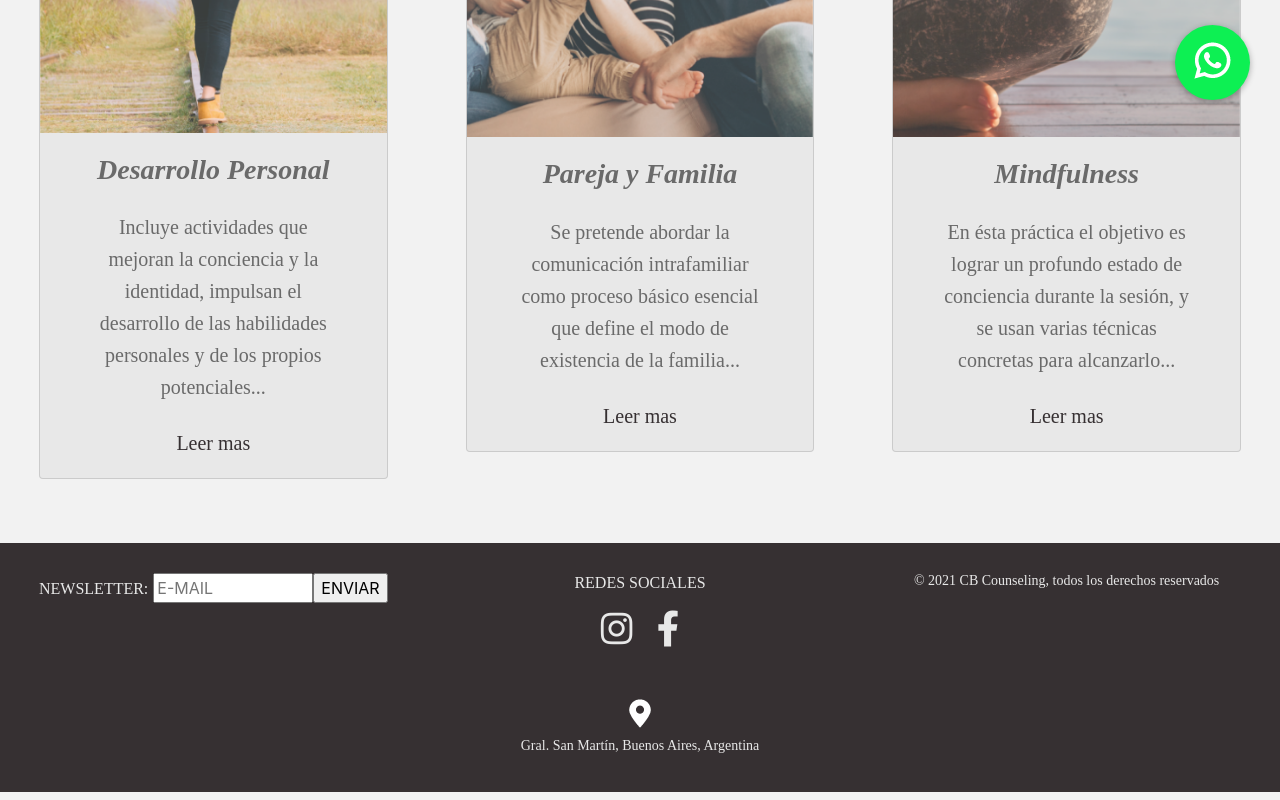
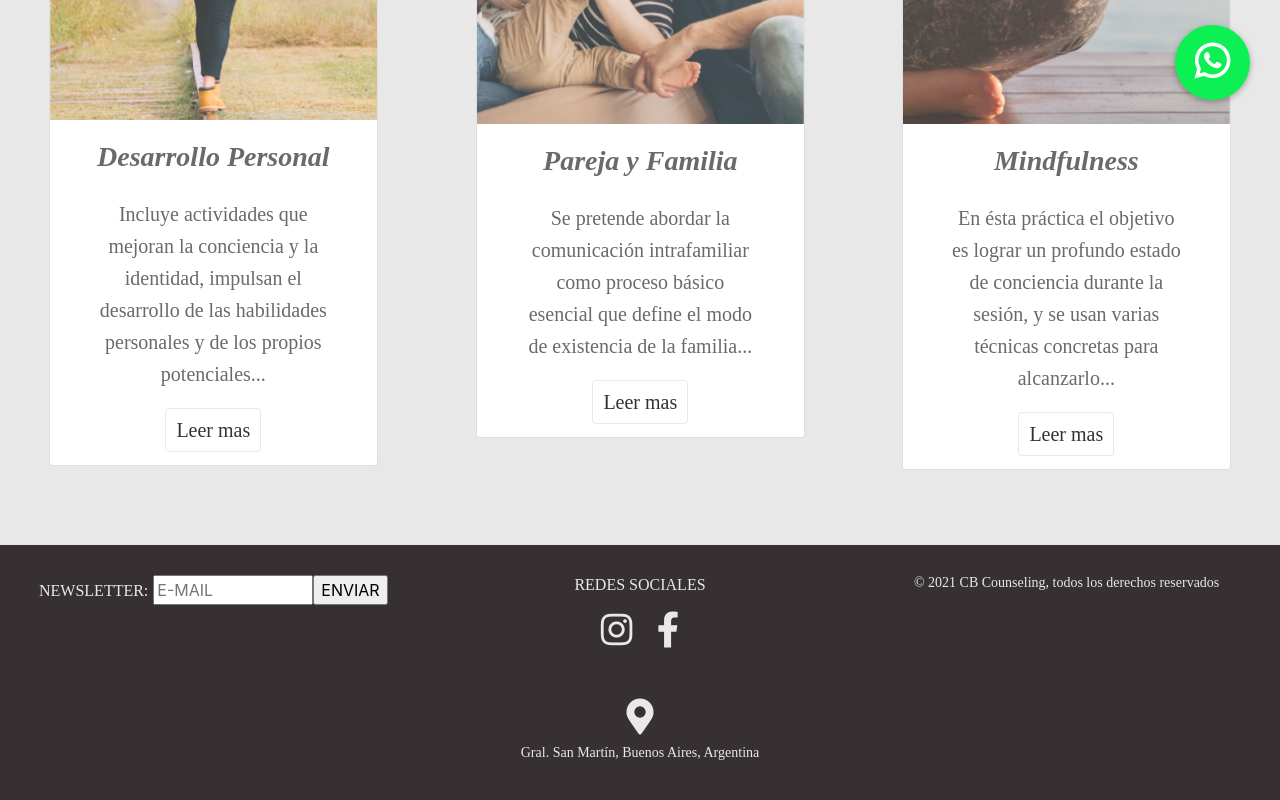
Before and after one commit to franleg/cbcounseling, a website: page views/servicios.html in a window 1280 px wide. Shown: the part 670-1470 px from the top of the page. Drawn offline with nearby package versions, Linux system fonts and the light colour scheme.

Commit message:
modifique icono footer

```diff
--- a/scss/_body.scss
+++ b/scss/_body.scss
@@ -1,5 +1,5 @@
 body {
-	background-color: #F2F2F2;
+	background-color: $grisClaro;
 }
 
 .col-lg-12,.col-lg-6 {
--- a/scss/_contenido.scss
+++ b/scss/_contenido.scss
@@ -72,10 +72,9 @@ $vista:desktop;
 }
 
 .card {
-	margin:24px;
-	background-color: $grisClaro;
+	margin:34px;
+	background-color: #fff;
 	box-shadow: 0 2px 2px rgba (0, 0, 0, 0.2);
-	transition: all 1s;
 	&:hover {
 		transform: translateY(-15px);
 		box-shadow: 0 12px 16px rgba(0, 0, 0, 0.2);
@@ -85,12 +84,8 @@ $vista:desktop;
 	}
 	p {
 		padding: 5px;
+		color: #6a6a6a;
 	}
-}
-
-.card__texto {
-	padding: 5px;
-	color: #6a6a6a;
 }
 
 @mixin botones {
--- a/scss/_encabezado.scss
+++ b/scss/_encabezado.scss
@@ -4,14 +4,14 @@
 
 .parallax {
 	background-image: url("../assets/img/playa_desktop.png");
-	height: 600px;
+	height: 560px;
 	width: 100%;
 	background-position: center;
 	background-repeat: no-repeat;
 	background-size: cover;
 	@media only screen and (max-width:767px){
 		background-image: url("../assets/img/playa.jpg");
-		height: 450px;
+		height: 640px;
 	}
 }
 
--- a/scss/_footer.scss
+++ b/scss/_footer.scss
@@ -69,6 +69,15 @@ footer {
 				transform: scale(1.2,1.2) translateY(3px);
 			}
 		}
+		&__iconoMapa--transformacion {
+			padding-bottom: 10px;
+			font-size: 36px;
+			color: $grisClaro;
+			transition: all 1s;
+			&:hover {
+				transform: scale(1.2,1.2) translateY(-3px);
+			}
+		}
 		@media only screen and (max-width:767px){
 			padding-top:30px;
 		}
--- a/scss/_miNav.scss
+++ b/scss/_miNav.scss
@@ -2,7 +2,7 @@
 @import "fuente";
 
 .barraNav {
-  background-color:$grisClaro;
+  background-color:#F2F2F2;
   box-shadow: 0 1px 8px rgba(0, 0, 0, 0.1);
 }
 
--- a/views/servicios.html
+++ b/views/servicios.html
@@ -60,31 +60,31 @@
     </div>
     <div class="row">
       <div class="col-lg-4 col-xs-12">
-        <div class="card text-center">
+        <div class="card text-center" data-aos="flip-left" data-aos-duration="2000">
           <img src="../assets/img/desarrollo_personal.png" class="card-img-top" alt="Desarrollo Personal">
           <div class="card-body">
-            <h4 class="card-title text-center card__titulo">Desarrollo Personal</h4>
-            <p class="card-text card__texto">Incluye actividades que mejoran la conciencia y la identidad, impulsan el desarrollo de las habilidades personales y de los propios potenciales...</p>
+            <h4 class="card-title text-center">Desarrollo Personal</h4>
+            <p class="card-text">Incluye actividades que mejoran la conciencia y la identidad, impulsan el desarrollo de las habilidades personales y de los propios potenciales...</p>
             <a href="desarrollo_personal.html" target="_blank" class="boton">Leer mas</a>
           </div>
         </div>
       </div>
       <div class="col-lg-4 col-xs-12">
-        <div class="card text-center">
+        <div class="card text-center" data-aos="flip-left" data-aos-duration="2000">
           <img src="../assets/img/pareja_y_familia.png" class="card-img-top" alt="Familia">
           <div class="card-body">
-            <h4 class="card-title text-center card__titulo">Pareja y Familia</h4>
-            <p class="card-text card__texto">Se pretende abordar la comunicación intrafamiliar como proceso básico esencial que define el modo de existencia de la familia...</p>
+            <h4 class="card-title text-center">Pareja y Familia</h4>
+            <p class="card-text">Se pretende abordar la comunicación intrafamiliar como proceso básico esencial que define el modo de existencia de la familia...</p>
            <a href="pareja_y_familia.html" target="_blank" class="boton">Leer mas</a>
           </div>
         </div>
       </div>
       <div class="col-lg-4 col-xs-12">
-        <div class="card text-center">
+        <div class="card text-center" data-aos="flip-left" data-aos-duration="2000">
           <img src="../assets/img/mindfulness.png" class="card-img-top" alt="Mindfulness">
           <div class="card-body">
-            <h4 class="card-title text-center card__titulo">Mindfulness</h4>
-            <p class="card-text card__texto">En ésta práctica el objetivo es lograr un profundo estado de conciencia durante la sesión, y se usan varias técnicas concretas para alcanzarlo...</p>
+            <h4 class="card-title text-center">Mindfulness</h4>
+            <p class="card-text">En ésta práctica el objetivo es lograr un profundo estado de conciencia durante la sesión, y se usan varias técnicas concretas para alcanzarlo...</p>
             <a href="mindfulness.html" target="_blank" class="boton">Leer mas</a>
           </div>
         </div>
@@ -111,7 +111,7 @@
     </div>
     <div class="row footer__info">
       <div class="col-lg-12 col-xs-12">
-        <a href="contacto.html"><img src="../assets/img/iconoUbi.png" class="footer__icon"></a>
+        <a href="views/contacto.html"><i class="fas fa-map-marker-alt redes__iconoMapa--transformacion"></i></a>
         <h6>Gral. San Martín, Buenos Aires, Argentina</h6>
       </div>
     </div>
```
Also changed, not shown: index.html (+6 -6 lines), views/atencion_online.html (+3 -3 lines), views/contacto.html (+1 -2 lines), views/desarrollo_personal.html (+1 -1 lines), views/mindfulness.html (+1 -1 lines), views/pareja_y_familia.html (+1 -1 lines), views/sobre_mi.html (+3 -3 lines), assets/img/playa_mobile.png, css/estilo.css, 1 other file.
